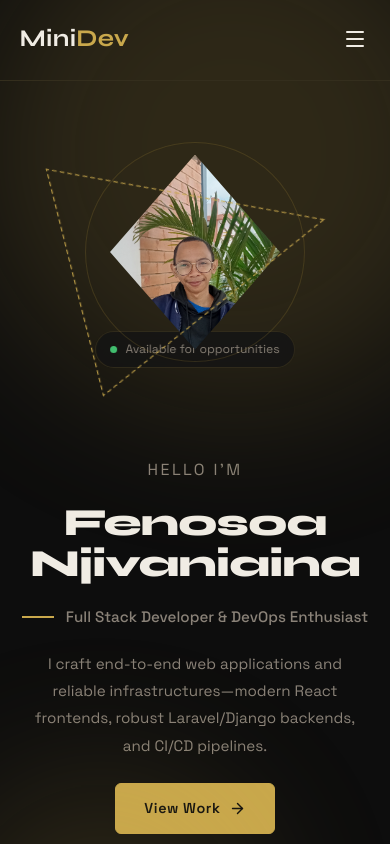
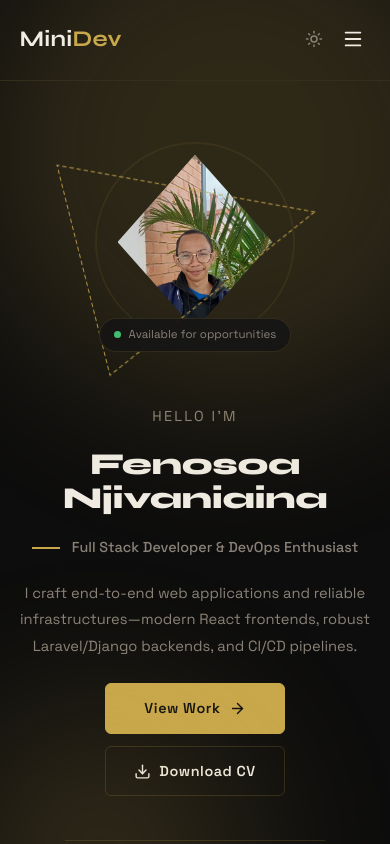
Before and after one commit to Njivaniaina/Portfolio, a React (Vite) app: page / in a window 390 px wide. Shown: the top 844 px of the page. Built offline with nearby package versions, Linux system fonts and the light colour scheme.

Commit message:
Correction du theme et ajout d'une page.

```diff
--- a/src/App.jsx
+++ b/src/App.jsx
@@ -27,6 +27,14 @@ function App() {
 
   return (
     <BrowserRouter>
+      <div className="bg-blobs">
+        <div className="bg-blob blob-1"></div>
+        <div className="bg-blob blob-2"></div>
+        <div className="bg-blob blob-3"></div>
+        <div className="bg-blob blob-4"></div>
+        <div className="bg-blob blob-5"></div>
+        <div className="bg-blob blob-6"></div>
+      </div>
       <Routes>
         {/* Homepage */}
         <Route
--- a/src/components/Header.css
+++ b/src/components/Header.css
@@ -30,7 +30,7 @@
 /* Logo */
 .logo {
   font-family: var(--font-display);
-  font-size: 1.5rem;
+  font-size: 1.4rem;
   font-weight: 700;
   color: var(--text-primary);
   letter-spacing: 0.01em;
@@ -44,17 +44,17 @@
 .desktop-nav {
   display: flex;
   align-items: center;
-  gap: 2.5rem;
+  gap: 2rem;
 }
 
 .nav-list {
   display: flex;
   align-items: center;
-  gap: 2rem;
+  gap: 1.75rem;
 }
 
 .nav-link {
-  font-size: 0.875rem;
+  font-size: 0.85rem;
   font-weight: 500;
   letter-spacing: 0.08em;
   text-transform: uppercase;
@@ -87,15 +87,15 @@
 .social-links {
   display: flex;
   align-items: center;
-  gap: 0.5rem;
+  gap: 0.4rem;
 }
 
 .social-icon {
   display: flex;
   align-items: center;
   justify-content: center;
-  width: 36px;
-  height: 36px;
+  width: 34px;
+  height: 34px;
   border-radius: 50%;
   color: var(--text-secondary);
   transition: color var(--transition-fast), background-color var(--transition-fast);
@@ -108,15 +108,16 @@
 
 /* CTA button */
 .header-cta {
-  padding: 0.5rem 1.3rem;
+  padding: 0.45rem 1.1rem;
   border: 1.5px solid var(--accent);
   border-radius: var(--radius-sm);
-  font-size: 0.8rem;
+  font-size: 0.78rem;
   font-weight: 600;
   letter-spacing: 0.06em;
   text-transform: uppercase;
   color: var(--accent);
   transition: all var(--transition-normal);
+  white-space: nowrap;
 }
 
 .header-cta:hover {
@@ -129,12 +130,14 @@
   display: flex;
   align-items: center;
   justify-content: center;
-  width: 36px;
-  height: 36px;
+  width: 34px;
+  height: 34px;
   border-radius: 50%;
   color: var(--text-secondary);
   transition: color var(--transition-fast), background-color var(--transition-fast);
   cursor: pointer;
+  background: none;
+  border: none;
 }
 
 .theme-toggle:hover {
@@ -142,14 +145,31 @@
   background-color: var(--accent-dim);
 }
 
+/* Mobile controls wrapper */
+.mobile-controls {
+  display: none;
+  align-items: center;
+  gap: 0.25rem;
+}
+
 /* Mobile toggle */
 .mobile-toggle {
-  display: none;
+  display: flex;
+  align-items: center;
+  justify-content: center;
+  width: 36px;
+  height: 36px;
   color: var(--text-primary);
   background: none;
   border: none;
   cursor: pointer;
   padding: 4px;
+  border-radius: 6px;
+  transition: background-color var(--transition-fast);
+}
+
+.mobile-toggle:hover {
+  background-color: var(--accent-dim);
 }
 
 /* Mobile Nav */
@@ -175,11 +195,11 @@
 .mobile-nav-list {
   display: flex;
   flex-direction: column;
-  gap: 1.25rem;
+  gap: 1.1rem;
 }
 
 .mobile-nav-link {
-  font-size: 1rem;
+  font-size: 0.95rem;
   font-weight: 500;
   color: var(--text-secondary);
   letter-spacing: 0.06em;
@@ -187,12 +207,21 @@
   transition: color var(--transition-fast);
 }
 
-.mobile-nav-link:hover {
+.mobile-nav-link:hover,
+.mobile-nav-link:focus {
   color: var(--accent);
 }
 
-@media (max-width: 768px) {
-  .desktop-nav { display: none; }
-  .mobile-toggle { display: flex; }
-  .header-cta { display: none; }
+/* =============================================
+   RESPONSIVE
+   ============================================= */
+
+@media (max-width: 900px) {
+  .desktop-nav   { display: none; }
+  .mobile-controls { display: flex; }
 }
+
+/* Prevent title overflow on very small screens */
+@media (max-width: 350px) {
+  .logo { font-size: 1.1rem; }
+}
--- a/src/components/Header.jsx
+++ b/src/components/Header.jsx
@@ -1,10 +1,22 @@
 import React, { useState, useEffect } from 'react';
+import { Link, useLocation } from 'react-router-dom';
 import { Menu, X, Github, Linkedin, MessageCircle, Sun, Moon } from 'lucide-react';
 import './Header.css';
 
 const Header = ({ theme, toggleTheme }) => {
   const [isScrolled, setIsScrolled] = useState(false);
   const [isMenuOpen, setIsMenuOpen] = useState(false);
+  const location = useLocation();
+
+  // On homepage: use bare anchors for smooth scroll.
+  // On other pages: prefix with "/" so the browser navigates to homepage + scrolls.
+  const isHome = location.pathname === '/';
+  const href = (hash) => (isHome ? hash : `/${hash}`);
+
+  const navLinks = [
+    { name: 'Home',     hash: '#home' },
+    { name: 'Projects', hash: '#projects' },
+  ];
 
   useEffect(() => {
     const handleScroll = () => setIsScrolled(window.scrollY > 50);
@@ -12,58 +24,56 @@ const Header = ({ theme, toggleTheme }) => {
     return () => window.removeEventListener('scroll', handleScroll);
   }, []);
 
-  const navLinks = [
-    { name: 'Home',     href: '#home' },
-    { name: 'Projects', href: '#projects' },
-    { name: 'Contact',  href: '#contact' },
-  ];
+  const closeMenu = () => setIsMenuOpen(false);
 
   return (
     <header className={`header ${isScrolled ? 'scrolled' : ''}`}>
       <div className="container header-content">
-        {/* Logo */}
-        <a href="#home" className="logo">
+        {/* Logo — always goes to homepage root */}
+        <Link to="/" className="logo" onClick={closeMenu}>
           Mini<span>Dev</span>
-        </a>
+        </Link>
 
         {/* Desktop Navigation */}
         <nav className="desktop-nav">
           <ul className="nav-list">
             {navLinks.map((link) => (
               <li key={link.name}>
-                <a href={link.href} className="nav-link">{link.name}</a>
+                <a href={href(link.hash)} className="nav-link">{link.name}</a>
               </li>
             ))}
           </ul>
 
           <div className="social-links">
             <a href="https://github.com/Njivaniaina" target="_blank" rel="noreferrer" className="social-icon" aria-label="GitHub">
-              <Github size={18} />
+              <Github size={17} />
             </a>
             <a href="https://www.linkedin.com/in/fenosoa-njivaniaina-razafindrakoto-a26206316" target="_blank" rel="noreferrer" className="social-icon" aria-label="LinkedIn">
-              <Linkedin size={18} />
+              <Linkedin size={17} />
             </a>
             <a href="https://wa.me/261327105201" target="_blank" rel="noreferrer" className="social-icon" aria-label="WhatsApp">
-              <MessageCircle size={18} />
+              <MessageCircle size={17} />
             </a>
           </div>
 
-          {/* Theme Toggle */}
+          <button onClick={toggleTheme} className="theme-toggle" aria-label="Toggle Theme">
+            {theme === 'dark' ? <Sun size={17} /> : <Moon size={17} />}
+          </button>
+
+          <a href={href('#contact')} className="header-cta">Contact Me</a>
+        </nav>
+
+        {/* Mobile Controls */}
+        <div className="mobile-controls">
           <button onClick={toggleTheme} className="theme-toggle" aria-label="Toggle Theme">
             {theme === 'dark' ? <Sun size={18} /> : <Moon size={18} />}
           </button>
-
-          {/* CTA */}
-          <a href="#contact" className="header-cta">Contact Me</a>
-        </nav>
-
-        {/* Mobile Controls */}
-        <div style={{ display: 'flex', alignItems: 'center', gap: '0.5rem' }}>
-          <button onClick={toggleTheme} className="theme-toggle" aria-label="Toggle Theme" style={{ display: 'none' }}>
-            {theme === 'dark' ? <Sun size={18} /> : <Moon size={18} />}
-          </button>
-          <button className="mobile-toggle" onClick={() => setIsMenuOpen(!isMenuOpen)} aria-label="Toggle Menu">
-            {isMenuOpen ? <X size={24} /> : <Menu size={24} />}
+          <button
+            className="mobile-toggle"
+            onClick={() => setIsMenuOpen(!isMenuOpen)}
+            aria-label={isMenuOpen ? 'Close menu' : 'Open menu'}
+          >
+            {isMenuOpen ? <X size={22} /> : <Menu size={22} />}
           </button>
         </div>
       </div>
@@ -73,15 +83,19 @@ const Header = ({ theme, toggleTheme }) => {
         <ul className="mobile-nav-list">
           {navLinks.map((link) => (
             <li key={link.name}>
-              <a href={link.href} className="mobile-nav-link" onClick={() => setIsMenuOpen(false)}>
+              <a
+                href={href(link.hash)}
+                className="mobile-nav-link"
+                onClick={closeMenu}
+              >
                 {link.name}
               </a>
             </li>
           ))}
           <li>
-            <button onClick={() => { toggleTheme(); setIsMenuOpen(false); }} className="mobile-nav-link" style={{ background: 'none', border: 'none', cursor: 'pointer' }}>
-              {theme === 'dark' ? '☀ Light Mode' : '🌙 Dark Mode'}
-            </button>
+            <a href={href('#contact')} className="mobile-nav-link" onClick={closeMenu}>
+              Contact Me
+            </a>
           </li>
         </ul>
       </div>
--- a/src/components/Hero.css
+++ b/src/components/Hero.css
@@ -59,7 +59,7 @@
 }
 
 .hero-greeting {
-  font-size: 1rem;
+  font-size: 0.9rem;
   font-weight: 400;
   letter-spacing: 0.15em;
   text-transform: uppercase;
@@ -68,32 +68,34 @@
 
 .hero-name {
   font-family: var(--font-display);
-  font-size: clamp(2.8rem, 5vw, 4.5rem);
+  font-size: clamp(2.2rem, 6vw, 4rem);
   font-weight: 800;
-  line-height: 1.05;
+  line-height: 1.1;
   color: var(--text-primary);
-  letter-spacing: -0.02em;
+  letter-spacing: -0.01em;
+  word-break: normal;
+  overflow-wrap: break-word;
 }
 
 .hero-role {
   display: flex;
   align-items: center;
   gap: 0.75rem;
-  font-size: 0.95rem;
+  font-size: 0.9rem;
   color: var(--text-secondary);
   font-weight: 500;
 }
 
 .gold-bar {
   display: inline-block;
-  width: 32px;
+  width: 28px;
   height: 2px;
   background: var(--accent);
   flex-shrink: 0;
 }
 
 .hero-subtitle {
-  font-size: 0.95rem;
+  font-size: 0.92rem;
   color: var(--text-secondary);
   line-height: 1.8;
   max-width: 480px;
@@ -115,6 +117,7 @@
   margin-top: 1.5rem;
   padding-top: 1.5rem;
   border-top: 1px solid var(--border-color);
+  flex-wrap: wrap;
 }
 
 .stat-item {
@@ -125,14 +128,14 @@
 
 .stat-value {
   font-family: var(--font-display);
-  font-size: 1.8rem;
+  font-size: 1.7rem;
   font-weight: 800;
   color: var(--text-primary);
   line-height: 1;
 }
 
 .stat-label {
-  font-size: 0.72rem;
+  font-size: 0.68rem;
   color: var(--text-secondary);
   line-height: 1.4;
   letter-spacing: 0.03em;
@@ -141,8 +144,9 @@
 
 .stat-sep {
   width: 1px;
-  height: 36px;
+  height: 32px;
   background: var(--border-color);
+  flex-shrink: 0;
 }
 
 /* ===== RIGHT – PHOTO ===== */
@@ -195,7 +199,7 @@
   to   { transform: rotate(360deg); }
 }
 
-/* Pulsing ring behind photo */
+/* Pulsing ring */
 .photo-ring {
   position: absolute;
   width: 340px;
@@ -214,19 +218,21 @@
 /* Availability badge */
 .hero-badge {
   position: absolute;
-  bottom: 24px;
-  left: 0;
+  bottom: 20px;
+  left: 50%;
+  transform: translateX(-50%);
   display: flex;
   align-items: center;
   gap: 0.5rem;
-  font-size: 0.75rem;
+  font-size: 0.72rem;
   color: var(--text-secondary);
   background: var(--glass-bg);
   border: 1px solid var(--glass-border);
   backdrop-filter: blur(8px);
-  padding: 0.45rem 0.9rem;
+  padding: 0.4rem 0.85rem;
   border-radius: 2rem;
   white-space: nowrap;
+  z-index: 4;
 }
 
 .badge-dot {
@@ -243,39 +249,120 @@
   50%       { opacity: 0.3; }
 }
 
-/* ===== RESPONSIVE ===== */
+/* =============================================
+   RESPONSIVE
+   ============================================= */
+
+/* Tablet – ≤900px: stack vertically */
 @media (max-width: 900px) {
   .hero-container {
     grid-template-columns: 1fr;
+    gap: 3rem;
     text-align: center;
+    padding-top: 3rem;
+    padding-bottom: 3rem;
   }
 
-  .hero-role { justify-content: center; }
+  .hero-content { align-items: center; }
+  .hero-role    { justify-content: center; }
   .hero-subtitle { margin: 0 auto; }
   .hero-actions { justify-content: center; }
-  .hero-stats { justify-content: center; }
+  .hero-stats   { justify-content: center; }
 
   .hero-visual {
     order: -1;
-    height: 340px;
+    height: 360px;
   }
 
   .photo-diamond {
-    width: 200px;
-    height: 230px;
+    width: 210px;
+    height: 240px;
   }
 
   .photo-ring {
-    width: 250px;
-    height: 250px;
+    width: 260px;
+    height: 260px;
+  }
+}
+
+/* Mobile – ≤600px */
+@media (max-width: 600px) {
+  .hero {
+    min-height: auto;
+    padding-bottom: 40px;
   }
 
-  .hero-badge { left: 50%; transform: translateX(-50%); }
+  .hero-container {
+    gap: 2rem;
+    padding-top: 2rem;
+    padding-bottom: 1.5rem;
+  }
+
+  .hero-visual {
+    height: 300px;
+  }
+
+  .photo-diamond {
+    width: 180px;
+    height: 205px;
+  }
+
+  .photo-ring {
+    width: 220px;
+    height: 220px;
+  }
+
+  .hero-name {
+    font-size: clamp(2rem, 8vw, 2.5rem);
+    max-width: 90%;
+  }
+
+  .hero-actions {
+    flex-direction: row;
+    gap: 0.75rem;
+  }
+
+  .hero-actions .btn {
+    flex: 1 1 auto;
+    justify-content: center;
+  }
+
+  .hero-stats {
+    gap: 1rem;
+  }
+
+  .stat-value {
+    font-size: 1.4rem;
+  }
 }
 
-@media (max-width: 480px) {
-  .hero-name { font-size: 2.4rem; }
-  .hero-visual { height: 280px; }
-  .photo-diamond { width: 170px; height: 195px; }
-  .photo-ring { width: 210px; height: 210px; }
+/* Small mobile – ≤400px */
+@media (max-width: 400px) {
+  .hero-visual {
+    height: 260px;
+  }
+
+  .photo-diamond {
+    width: 155px;
+    height: 175px;
+  }
+
+  .photo-ring {
+    width: 190px;
+    height: 190px;
+  }
+
+  .hero-name {
+    font-size: 1.9rem;
+  }
+
+  .hero-actions {
+    flex-direction: column;
+    align-items: stretch;
+  }
+
+  .hero-actions .btn {
+    text-align: center;
+    justify-content: center;
+  }
 }
--- a/src/components/Hero.jsx
+++ b/src/components/Hero.jsx
@@ -14,7 +14,7 @@ const Hero = () => {
         {/* LEFT CONTENT */}
         <div className="hero-content">
           <p className="hero-greeting">Hello I'm</p>
-          <h1 className="hero-name">Fenosoa<br/>Njivaniaina</h1>
+          <h1 className="hero-name">Fenosoa Njivaniaina</h1>
           <div className="hero-role">
             <span className="gold-bar" />
             Full Stack Developer &amp; DevOps Enthusiast
--- a/src/data/projects.js
+++ b/src/data/projects.js
@@ -11,7 +11,7 @@ Responsible for the full IT infrastructure: LAN/WAN configuration, server mainte
 Key achievements include implementing a centralized monitoring system, reducing downtime by 40%, and enforcing security policies across all lab machines.`,
     image: "/projects/misa.png",
     tags: ["SysAdmin", "Networking", "Infrastructure", "Security"],
-    liveUrl: "https://github.com/Njivaniaina/",
+    liveUrl: "https://mit-ua.mg/",
     githubUrl: "https://github.com/Njivaniaina/",
     year: "2023",
     role: "Network Administrator",
--- a/src/index.css
+++ b/src/index.css
@@ -200,6 +200,44 @@ img {
   margin: 0.5rem 0 1.5rem;
 }
 
+/* ===== BACKGROUND AMBIENT BLOBS ===== */
+.bg-blobs {
+  position: fixed;
+  inset: 0;
+  z-index: -1;
+  pointer-events: none;
+  overflow: hidden;
+}
+
+.bg-blob {
+  position: absolute;
+  width: 40vw;
+  height: 40vw;
+  max-width: 500px;
+  max-height: 500px;
+  background: var(--accent);
+  filter: blur(80px);
+  opacity: 0.1;
+  border-radius: 50%;
+  animation: blobFloat 20s infinite alternate-reverse;
+}
+
+[data-theme="light"] .bg-blob {
+  opacity: 0.06;
+}
+
+.blob-1 { top: -10%; left: -10%; width: 60vw; height: 60vw; }
+.blob-2 { top: 20%; right: -5%; width: 40vw; height: 40vw; animation-delay: -5s; }
+.blob-3 { top: 60%; left: -5%; width: 35vw; height: 35vw; animation-delay: -10s; }
+.blob-4 { bottom: -10%; right: 10%; width: 50vw; height: 50vw; animation-delay: -15s; }
+.blob-5 { top: 10%; left: 40%; width: 30vw; height: 30vw; opacity: 0.05; }
+.blob-6 { bottom: 20%; left: 10%; width: 45vw; height: 45vw; animation-delay: -8s; }
+
+@keyframes blobFloat {
+  0% { transform: translate(0, 0) scale(1); }
+  100% { transform: translate(50px, 100px) scale(1.1); }
+}
+
 @media (max-width: 768px) {
   .section { padding: 70px 0; }
   .section-title { font-size: 2rem; }
```
Also changed, not shown: src/components/Contact.css (+18 -2 lines), src/components/Projects.css (+8 -3 lines), src/pages/ProjectPages.css (+95 -28 lines).
